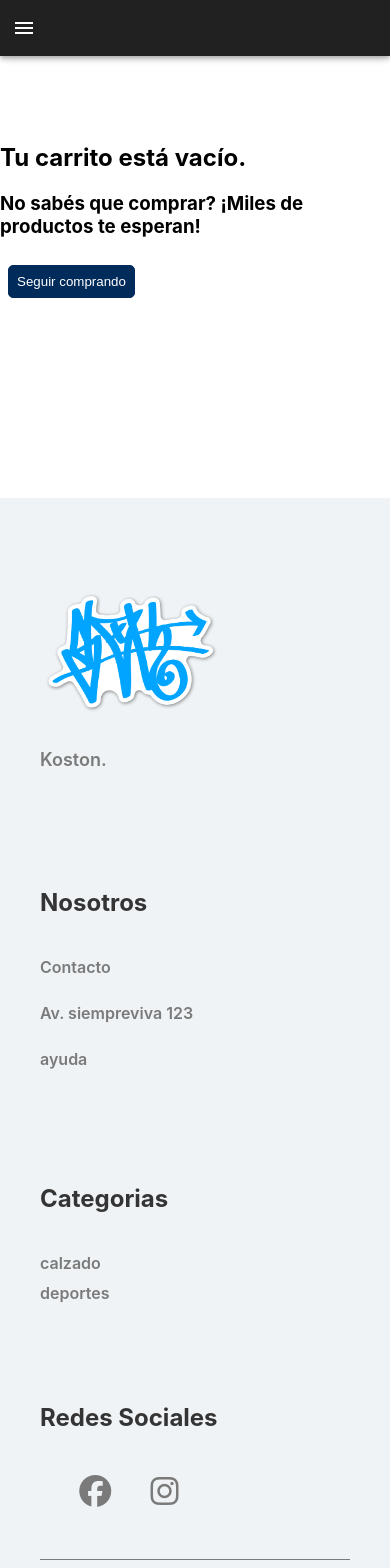
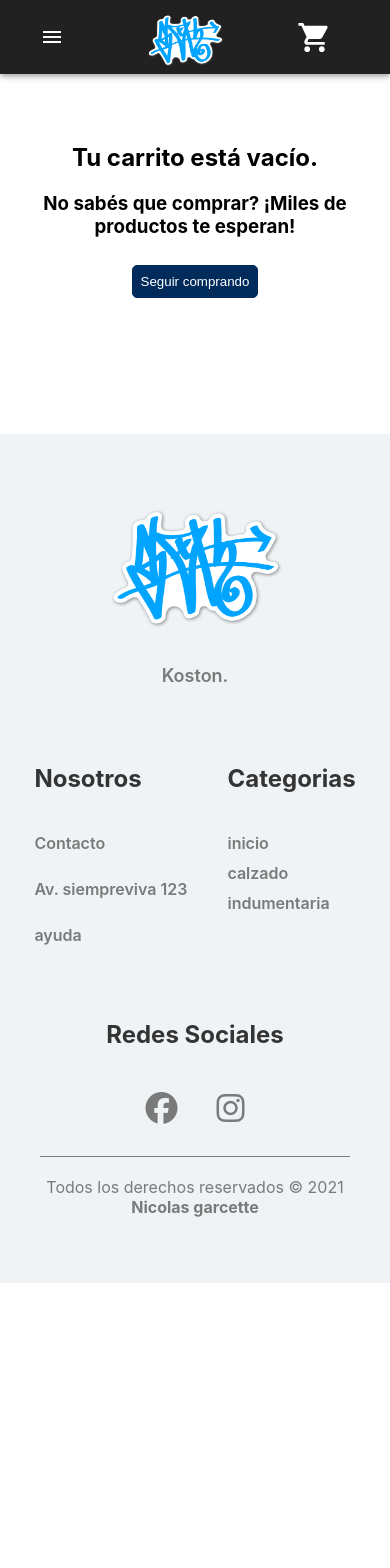
Before and after one commit to nicogarcette/ecommerce-react-garcette, a React (Create React App) app: page /Cart in a window 390 px wide. Shown: the top 1568 px of the page. After the commit the page ends 1283 px from the top, so only its background shows below. Built offline with nearby package versions, Linux system fonts and the light colour scheme.

Commit message:
navbar y footer responsive

```diff
--- a/src/App.css
+++ b/src/App.css
@@ -141,6 +141,7 @@ footer{
     font-weight: 500;
     color: #7a7a7a;
     font-size: 18px;
+    text-align: center;
 }
 
 .box__footer h2{
@@ -182,9 +183,34 @@ footer{
     height: 1px;
     background-color: #7a7a7a;
 }
+/* vista movile */
+@media screen and (max-width:768px){
+
+    .container__footer{
+        display: flex;
+        justify-content: center;
+        /* margin: auto; */
+    }
+    .box__footer{
+        padding: 20px;
+
+    }
+    /* carrito vacio */
+    .cart_vacio{
+        margin-bottom: 4rem;
+        text-align: center;
+        padding: 0 1rem;
+    }
+
+
+
+}
+
+
+
+
 /*-------------CHECKOUT ------------- */
 /* formulario */
-
 .checkout{
     height: 800px;
     background: #DDDDDD;
--- a/src/App.js
+++ b/src/App.js
@@ -8,7 +8,7 @@ import { CartProvider } from './context/CartContext';
 import { ThemeProvider } from '@mui/material';
 import theme from './utils/ThemeMui';
 import Footer from './components/Footer';
-import Nab from './test/NaB';
+
 
 
 function App() {
@@ -19,7 +19,6 @@ function App() {
       <CartProvider>
         <ThemeProvider theme={theme}>
           <BrowserRouter>
-          {/* <Nab/> */}
             <NavBar/>
             <Routes>
               <Route path='/' element={<ItemListContainer titulo={titulo} greeting={"Hola bienvenidos!"}/>}/>
--- a/src/components/Footer.jsx
+++ b/src/components/Footer.jsx
@@ -1,5 +1,5 @@
 import React from "react";
-import { Link } from "react-router-dom";
+import { Link} from "react-router-dom";
 import logo from "../assets/img/logo.png"
 
 const Footer = () =>{
@@ -24,14 +24,15 @@ return(
             </div>
             <div className="box__footer">
                 <h2>Categorias</h2>
+                <Link to='/'>inicio</Link>
                 <Link to='/categoria/calzado'>calzado</Link>
-                <Link to='/categoria/deportes'>deportes</Link>
+                <Link to='/categoria/indumentaria'>indumentaria</Link>
             </div>
 
             <div className="box__footer ">
                 <h2>Redes Sociales</h2>
                 <div className="logos">
-                    <a href="https://www.instagram.com/" target="_blank" rel='noreferrer'><i className="fa-brands fa-facebook"></i></a>
+                    <a href="https://www.facebook.com/" target="_blank" rel='noreferrer'><i className="fa-brands fa-facebook"></i></a>
                     <a href="https://www.instagram.com/" target="_blank" rel='noreferrer'><i className="fa-brands fa-instagram"></i></a>
                 </div>
             </div>
--- a/src/components/NavBar.jsx
+++ b/src/components/NavBar.jsx
@@ -31,7 +31,7 @@ function DrawerAppBar(props) {
   const drawer = (
     <Box onClick={handleDrawerToggle} sx={{ textAlign: 'center' }}>
       <Typography variant="h6" sx={{ my: 2 }}>
-        ecommerce
+        Koston
       </Typography>
       <Divider />
       <List>
@@ -52,8 +52,8 @@ function DrawerAppBar(props) {
 
   return (
     <Box sx={{ display: 'flex' }}>
-      <AppBar component="nav">
-        <Toolbar>
+      <AppBar component="nav" style={{display:"flex"}}>
+        <Toolbar style={{justifyContent:"space-around"}}>
           <IconButton
             color="inherit"
             aria-label="open drawer"
@@ -64,13 +64,7 @@ function DrawerAppBar(props) {
             <MenuIcon />
           </IconButton>
           <NavLink  to='/'>
-            <Typography
-              variant="h6"
-              component="div"
-              sx={{ flexGrow: 1, display: { xs: 'none', sm: 'block' } }}
-            >
-              <img src={logo} style={{width:"80px"}} alt="" />
-            </Typography>
+              <img src={logo} style={{width:"80px",padding:"2px"}} alt="logo" />
           </NavLink>
           <Box sx={{ display: { xs: 'none', sm: 'block' } }}>
             {navItems.map((item) => (
@@ -86,6 +80,13 @@ function DrawerAppBar(props) {
                 </Button>
               </NavLink>
           </Box>
+          <Box sx={{ flexGrow: 0,  display: { sm: 'none' } }}>
+            <NavLink  to="./Cart">
+              <Button  sx={{ color: '#fff' }}>
+                <CartWidget/>
+              </Button>
+            </NavLink>
+          </Box>
         </Toolbar>
       </AppBar>
       <Box component="nav">
@@ -95,7 +96,7 @@ function DrawerAppBar(props) {
           open={mobileOpen}
           onClose={handleDrawerToggle}
           ModalProps={{
-            keepMounted: true, // Better open performance on mobile.
+            keepMounted: true,
           }}
           sx={{
             display: { xs: 'block', sm: 'none' },
@@ -103,7 +104,7 @@ function DrawerAppBar(props) {
           }}
         >
           {drawer}
-          <CartWidget/>
+
         </Drawer>
       </Box>
     </Box>
```
